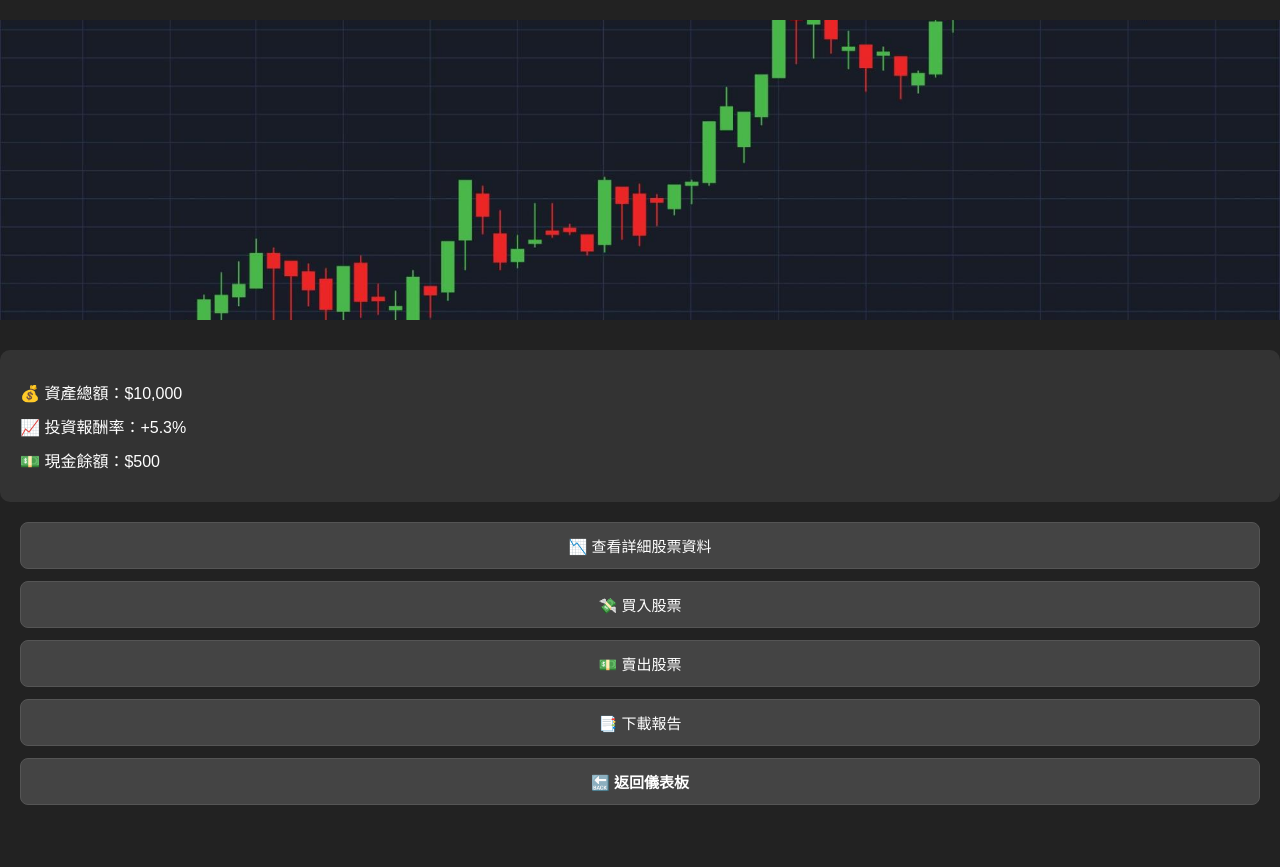
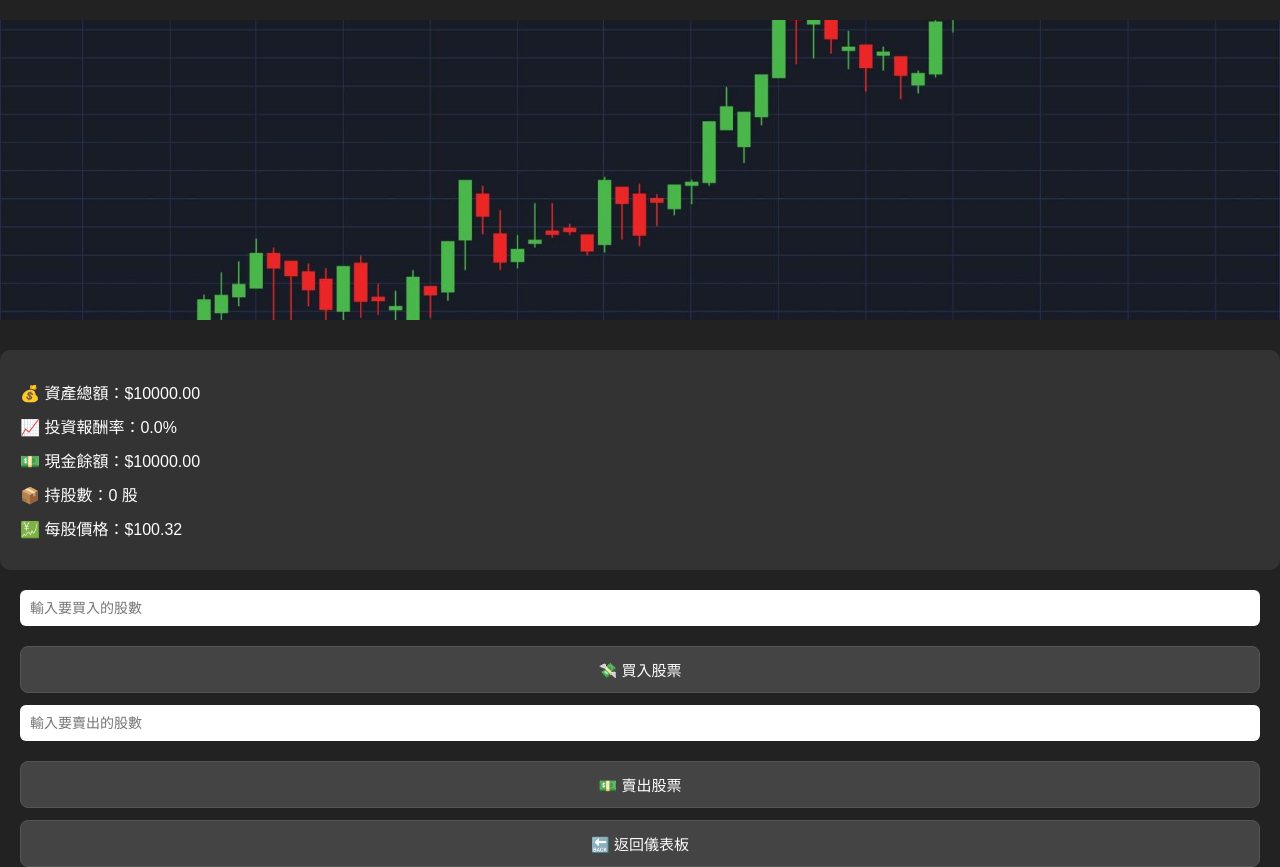
Before and after one commit to Chun751/fake2, a plain HTML site: page 投資組合.html in a window 1280 px wide. Shown: the part 92-959 px from the top of the page. Before the commit the page ends 897 px from the top, so only its background shows below. Drawn offline with Linux system fonts and the light colour scheme.

Commit message:
Update 投資組合.html

```diff
--- a/投資組合.html
+++ b/投資組合.html
@@ -1,8 +1,8 @@
 <!DOCTYPE html>
 <html lang="zh-Hant">
 <head>
-    <meta charset="UTF-8">
-    <meta name="viewport" content="width=device-width, initial-scale=1.0">
+  <meta charset="UTF-8" />
+  <meta name="viewport" content="width=device-width, initial-scale=1.0"/>
   <title>投資組合 - 股票走勢</title>
   <style>
     body {
@@ -12,19 +12,16 @@
       background-color: #222;
       color: #fff;
     }
-
     .header {
       background-color: #111;
       padding: 20px;
       text-align: center;
     }
-
     .header h1 {
       font-size: 36px;
       margin: 0;
       color: #ffd700;
     }
-
     .stock-chart {
       width: 100%;
       height: 300px;
@@ -32,35 +29,16 @@
       background-size: cover;
       margin-top: 20px;
     }
-
     .info-card {
       background-color: #333;
       padding: 20px;
       border-radius: 10px;
       margin-top: 30px;
     }
-
     .info-line {
       margin: 10px 0;
       font-size: 16px;
     }
-
-        .btn {
-            background-color: #ffd700;
-            color: #000;
-            padding: 12px 24px;
-            border-radius: 8px;
-            text-decoration: none;
-            font-weight: bold;
-            display: inline-block;
-            text-align: center;
-            transition: background-color 0.2s;
-        }
-
-        .btn:hover {
-            background-color: #e5b100;
-        }
-
     .quick-actions {
       display: flex;
       flex-direction: column;
@@ -68,7 +46,13 @@
       margin-top: 20px;
       padding: 0 20px;
     }
-
+    .quick-actions input {
+      padding: 10px;
+      border-radius: 6px;
+      border: none;
+      font-size: 14px;
+      margin-bottom: 8px;
+    }
     .quick-actions button,
     .quick-actions a.btn {
       background-color: #444;
@@ -84,7 +68,6 @@
       width: 100%;
       box-sizing: border-box;
     }
-
     .quick-actions button:hover,
     .quick-actions a.btn:hover {
       background-color: #555;
@@ -92,28 +75,84 @@
   </style>
 </head>
 <body>
-
   <div class="header">
     <h1>投資組合</h1>
   </div>
 
   <div class="stock-chart">
-        <!-- 這裡的背景圖片可以是實際的股票走勢圖，或者可以用圖表庫來生成 -->
+    <!-- 可替換為真實圖表 -->
   </div>
 
   <div class="info-card">
-        <div class="info-line">💰 資產總額：$10,000</div>
-        <div class="info-line">📈 投資報酬率：+5.3%</div>
-        <div class="info-line">💵 現金餘額：$500</div>
+    <div class="info-line" id="totalAssets">💰 資產總額：$10,000</div>
+    <div class="info-line" id="roi">📈 投資報酬率：0%</div>
+    <div class="info-line" id="cash">💵 現金餘額：$10,000</div>
+    <div class="info-line" id="shares">📦 持股數：0 股</div>
+    <div class="info-line" id="stockPrice">💹 每股價格：$100</div>
   </div>
 
   <div class="quick-actions">
-        <button>📉 查看詳細股票資料</button>
-        <button>💸 買入股票</button>
-        <button>💵 賣出股票</button>
-        <button>📑 下載報告</button>
+    <input type="number" id="buyAmount" placeholder="輸入要買入的股數" />
+    <button onclick="buyStock()">💸 買入股票</button>
+
+    <input type="number" id="sellAmount" placeholder="輸入要賣出的股數" />
+    <button onclick="sellStock()">💵 賣出股票</button>
+
     <a href="2-儀表板.html" class="btn">🔙 返回儀表板</a>
   </div>
 
+  <script>
+    let cash = 10000;
+    let shares = 0;
+    let stockPrice = 100;
+    let totalAssets = 10000;
+    const baseCash = 10000;
+
+    function updateDisplay() {
+      totalAssets = cash + shares * stockPrice;
+      const roi = ((totalAssets - baseCash) / baseCash * 100).toFixed(1);
+
+      document.getElementById("totalAssets").textContent = `💰 資產總額：$${totalAssets.toFixed(2)}`;
+      document.getElementById("roi").textContent = `📈 投資報酬率：${roi}%`;
+      document.getElementById("cash").textContent = `💵 現金餘額：$${cash.toFixed(2)}`;
+      document.getElementById("shares").textContent = `📦 持股數：${shares} 股`;
+      document.getElementById("stockPrice").textContent = `💹 每股價格：$${stockPrice.toFixed(2)}`;
+    }
+
+    function buyStock() {
+      const amount = parseInt(document.getElementById("buyAmount").value);
+      if (isNaN(amount) || amount <= 0) return alert("請輸入有效的股數");
+      const cost = amount * stockPrice;
+      if (cash >= cost) {
+        shares += amount;
+        cash -= cost;
+        updateDisplay();
+      } else {
+        alert("現金不足");
+      }
+    }
+
+    function sellStock() {
+      const amount = parseInt(document.getElementById("sellAmount").value);
+      if (isNaN(amount) || amount <= 0) return alert("請輸入有效的股數");
+      if (shares >= amount) {
+        shares -= amount;
+        cash += amount * stockPrice;
+        updateDisplay();
+      } else {
+        alert("持股不足");
+      }
+    }
+
+    // 模擬股價浮動
+    setInterval(() => {
+      const change = (Math.random() - 0.5) * 2; // -1~1之間
+      stockPrice = Math.max(1, stockPrice + change); // 最低不低於1元
+      updateDisplay();
+    }, 2000); // 每2秒浮動
+
+    // 初始顯示
+    updateDisplay();
+  </script>
 </body>
 </html>
```
Lines whose indentation alone changed are shown as unchanged.
